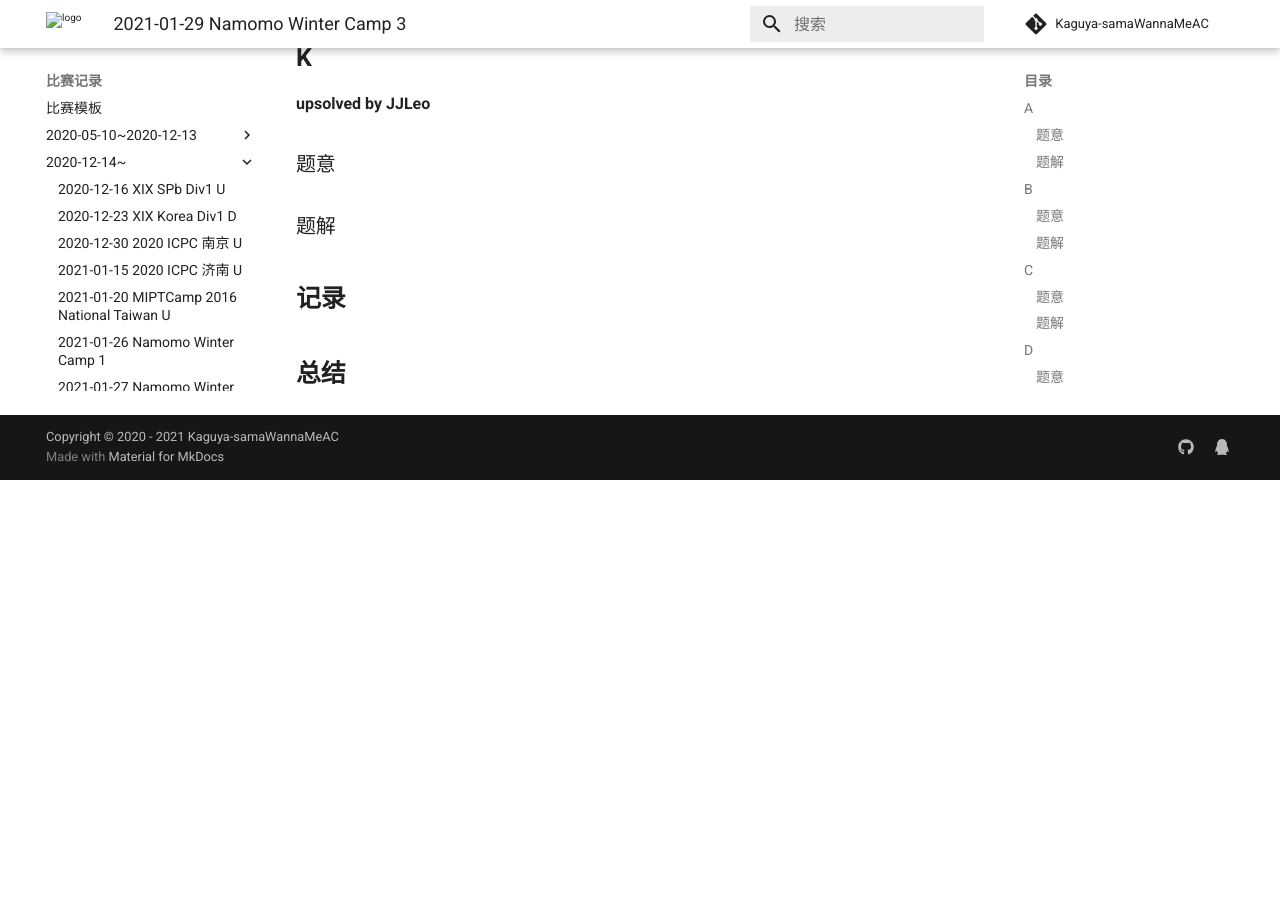
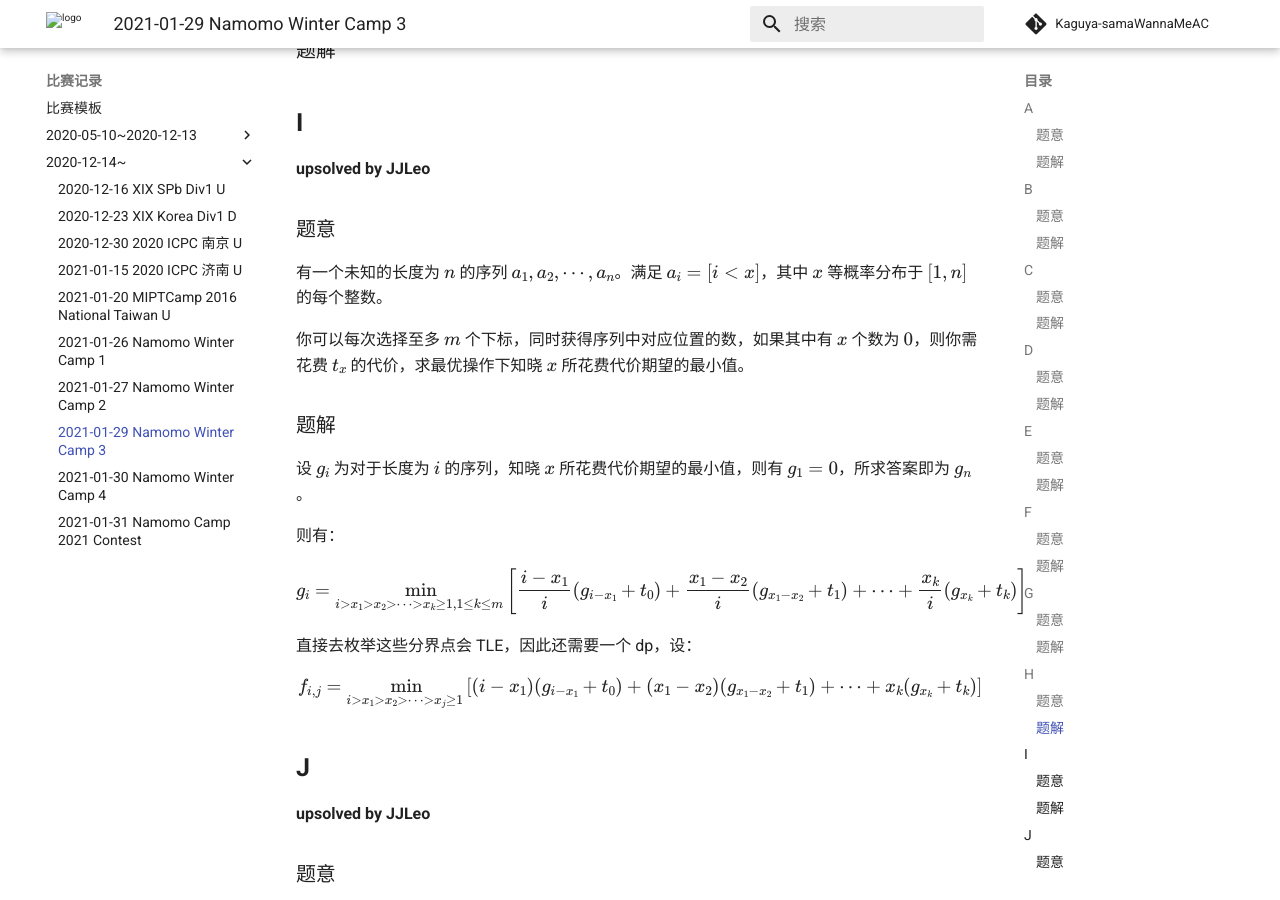
Before and after one commit to Kaguya-samaWannaMeAC/kaguya-samawannameac.github.io, an MkDocs documentation site: the page built from docs/contest/2021-01-29 Namomo Winter Camp 3.md, in a window 1280 px wide and 900 px high, scrolled down 2742 px. Built offline with MkDocs 1.6.1 and Material for MkDocs 9.7.7, drawn with Linux system fonts in a browser that asks for light colours; formulas are drawn with MathJax 3; comment, search, counter and statistics services are not loaded; before the commit the page ends 3222 px from its top, so only the background shows below that; some of the changed text lies outside the part shown.

Commit message:
Update 2021-01-29 Namomo Winter Camp 3.md

```diff
--- a/docs/contest/2021-01-29 Namomo Winter Camp 3.md
+++ b/docs/contest/2021-01-29 Namomo Winter Camp 3.md
@@ -34,11 +34,15 @@
 
 ### 题意
 
-
+公司里面的人按勤奋值从大到小排序（相同的话后加入的人排在前面），前 20% （向下取整）的人勤奋工作，剩下的人都摸鱼，现在有一系列员工加入和离开公司的事件，输出所有工作状态发生转换的员工和他的新工作状态。
 
 ### 题解
 
+先用 set 进行了究极带模拟，未知 bug，寄。
 
+之后使用了 FHQTreap 进行模拟，成功大炮打苍蝇。
+
+好写的正解是开两个堆，分别存勤奋工作的人和摸鱼的人，前者堆顶存最不勤奋的，后者堆顶存最勤奋的，来回弹即可。
 
 ## **D**
 
@@ -46,11 +50,11 @@
 
 ### 题意
 
-
+构造一个括号序列，使得至少交换相邻两个字符 $A$ 次才能将其变为合法括号序，且恰好交换 $A$ 次是可以的。要求输出最短的字符串，如果有多个字符串满足条件，输出字典序最短的那个。($1 \leq A \leq 10^9$)
 
 ### 题解
 
-
+找到最短的 $n$ 满足 $\dfrac{n(n+1)}{2} \ge A$，先构造出 $\underbrace{))\cdots))}_{n}\underbrace{((\cdots((}_{n}$，再将其交换 $\dfrac{n(n+1)}{2} - A$ 次即可，因为要字典序最小，优先将最左边的未到最终位置的左括号向左移动即可，最终的合法括号序为 $n$ 个连续的 $()$。
 
 ## **E**
 
@@ -58,11 +62,11 @@
 
 ### 题意
 
-
+给出一颗树，问有多少对子树，每种深度的节点数量相同。
 
 ### 题解
 
-
+哈希即可。
 
 ## **F**
 
@@ -106,10 +110,22 @@
 
 ### 题意
 
+有一个未知的长度为 $n$ 的序列 $a_1,a_2,\cdots,a_n$。满足 $a_i = [i < x]$，其中 $x$ 等概率分布于 $[1,n]$ 的每个整数。
 
+你可以每次选择至多 $m$ 个下标，同时获得序列中对应位置的数，如果其中有 $x$ 个数为 $0$，则你需花费 $t_x$ 的代价，求最优操作下知晓 $x$ 所花费代价期望的最小值。
 
 ### 题解
 
+设 $g_i$ 为对于长度为 $i$ 的序列，知晓 $x$ 所花费代价期望的最小值，则有 $g_1 = 0$，所求答案即为 $g_n$。
+
+则有：
+$$
+g_i = \min_{i>x_1>x_2>\cdots>x_k\ge1,1\le k \le m} \left[ \frac{i-x_1}{i}(g_{i-x_1}+t_0) + \frac{x_1-x_2}{i}(g_{x_1-x_2}+t_1) + \cdots + \frac{x_k}{i}(g_{x_k}+t_k) \right]
+$$
+直接去枚举这些分界点会 TLE，因此还需要一个 dp，设：
+$$
+f_{i,j} =\min_{i>x_1>x_2>\cdots>x_j\ge1} \left[(i-x_1)(g_{i-x_1}+t_0) + (x_1-x_2)(g_{x_1-x_2}+t_1) + \cdots + x_k(g_{x_k}+t_k) \right]
+$$
 
 
 ## **J**
```
